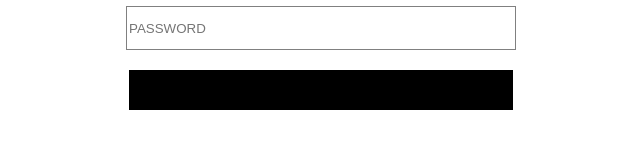
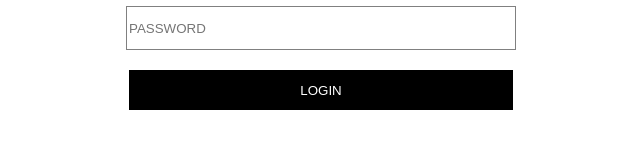
Before and after one commit to minjae7311/moby-si, a React (Create React App) app: page / in a window 1280 px wide. Shown: the part 364-512 px from the top of the page, without its empty margins (319-959 px from the left). Built offline with nearby package versions, Linux system fonts and the light colour scheme.

Commit message:
Admin Login

```diff
--- a/src/Components/LoginForm/LoginForm.tsx
+++ b/src/Components/LoginForm/LoginForm.tsx
@@ -28,19 +28,22 @@ const Button = styled.button`
 `;
 
 interface IProps {
-  onSubmit: any;
+  // onSubmit: any;
+  onClick: any;
   onChange: any;
   idValue: string;
   pwValue: string;
 }
 
 const LoginForm: React.SFC<IProps> = ({
-  onSubmit,
+  // onSubmit,
+  onClick,
   onChange,
   idValue = "",
   pwValue = "",
 }) => (
-  <Form onSubmit={onSubmit}>
+  // <Form onSubmit={onSubmit}>
+  <Form>
     <Input
       name="inputId"
       value={idValue}
@@ -53,7 +56,10 @@ const LoginForm: React.SFC<IProps> = ({
       onChange={onChange}
       placeholder={"PASSWORD"}
     ></Input>
-    <Button type="submit"></Button>
+    {/* <Button type="submit">LOGIN</Button> */}
+    <Button type="button" onClick={onClick}>
+      LOGIN
+    </Button>
   </Form>
 );
 
--- a/src/Routes/Login/LoginContainer.tsx
+++ b/src/Routes/Login/LoginContainer.tsx
@@ -4,8 +4,8 @@ import React from "react";
 import LoginPresenter from "./LoginPresenter";
 import { RouteComponentProps } from "react-router-dom";
 import { Mutation } from "react-apollo";
-import { TEST_MUTATION } from "./LoginMutations";
-import { TestMutation_TestMutation, TestMutation } from "../../types/api";
+import { LOGIN_MUTATION } from "./LoginMutations";
+import { adminLoginVariables, adminLogin } from "../../types/api";
 
 interface IState {
   inputId: string;
@@ -24,7 +24,7 @@ class LoginContainer extends React.Component<IProps, IState> {
     this.state = { inputId: "", inputPw: "" };
 
     if (!props.location.state) {
-      props.history.push("/");
+      // props.history.push("/");
     }
 
     this.onChange = this.onChange.bind(this);
@@ -37,33 +37,41 @@ class LoginContainer extends React.Component<IProps, IState> {
     this.setState({ [name]: value } as any);
   };
 
-  public onSubmit: React.ChangeEventHandler<HTMLFormElement> = async (
-    event
-  ) => {
-    event.preventDefault();
-    this.props.history.push("/");
-  };
-
   public render() {
     // const { inputId, inputPw } = this.state;
 
     return (
-      <Mutation mutation={TEST_MUTATION}>
+      <Mutation mutation={LOGIN_MUTATION}>
         {() => (
-          <Mutation<TestMutation_TestMutation, TestMutation>
-            mutation={TEST_MUTATION}
+          <Mutation<adminLogin, adminLoginVariables>
+            mutation={LOGIN_MUTATION}
+            variables={{
+              loginId: this.state.inputId,
+              loginPw: this.state.inputPw,
+            }}
             onCompleted={(data) => {
-              console.log("on Completed ::: ", data);
+              const { AdminLogin } = data;
+
+              if (AdminLogin.ok) {
+                /**
+                 * @todo login succeed
+                 */
+              } else {
+                console.log(AdminLogin.error);
+              }
+            }}
+            onError={(error) => {
+              console.error(error);
             }}
           >
             {(mutation, { loading }) => {
-              console.log(mutation);
               return (
                 <LoginPresenter
                   idValue={this.state.inputId}
                   pwValue={this.state.inputPw}
                   onChange={this.onChange}
-                  onSubmit={mutation}
+                  // onSubmit={mutation}
+                  onClick={mutation}
                 ></LoginPresenter>
               );
             }}
--- a/src/Routes/Login/LoginMutations.ts
+++ b/src/Routes/Login/LoginMutations.ts
@@ -4,9 +4,9 @@
 
 import { gql } from "apollo-boost";
 
-export const TEST_MUTATION = gql`
-  mutation TestMutation {
-    TestMutation {
+export const LOGIN_MUTATION = gql`
+  mutation adminLogin($loginId: String!, $loginPw: String!) {
+    AdminLogin(loginId: $loginId, loginPw: $loginPw) {
       ok
       error
     }
--- a/src/Routes/Login/LoginPresenter.tsx
+++ b/src/Routes/Login/LoginPresenter.tsx
@@ -3,25 +3,27 @@
 import * as React from "react";
 import LoginForm from "../../Components/LoginForm/LoginForm";
 import { MutationFunction } from "react-apollo";
-import { TestMutation_TestMutation, TestMutation } from "../../types/api";
+import { adminLoginVariables, adminLogin } from "../../types/api";
 
 interface IProps {
   onChange: (event: React.ChangeEvent<HTMLInputElement>) => void;
-  onSubmit: MutationFunction<TestMutation_TestMutation, TestMutation>;
-  // onSubmit: (event: React.ChangeEvent<HTMLFormElement>) => void;
+  // onSubmit: MutationFunction<adminLogin, adminLoginVariables>;
+  onClick: MutationFunction<adminLogin, adminLoginVariables>;
   idValue: string;
   pwValue: string;
 }
 
 const LoginPresenter: React.SFC<IProps> = ({
   onChange,
-  onSubmit,
+  // onSubmit,
+  onClick,
   idValue,
   pwValue,
 }) => (
   <LoginForm
     onChange={onChange}
-    onSubmit={onSubmit}
+    // onSubmit={onSubmit}
+    onClick={onClick}
     idValue={idValue}
     pwValue={pwValue}
   ></LoginForm>
--- a/src/apollo.ts
+++ b/src/apollo.ts
@@ -1,53 +1,24 @@
 /** @format */
 
-import ApolloClient from "apollo-boost";
+import ApolloClient, { Operation, InMemoryCache } from "apollo-boost";
 
 const client = new ApolloClient({
-  //   clientState: {
-  //     defaults: {
-  //       auth: {
-  //         __typename: "Auth",
-  //         isLoggedIn: Boolean(localStorage.getItem("jwt")),
-  //       },
-  //     },
-  //     resolvers: {
-  //       Mutation: {
-  //         logUserIn: (_, { token }, { cache }) => {
-  //           localStorage.setItem("jwt", token);
-  //           cache.writeData({
-  //             data: {
-  //               auth: {
-  //                 __typename: "Auth",
-  //                 isLoggedIn: true,
-  //               },
-  //             },
-  //           });
+  cache: new InMemoryCache(),
+  clientState: {
+    defaults: {
+      auth: {
+        __typename: "Auth",
+      },
+    },
+  },
 
-  //           return null;
-  //         },
-
-  //         logUserOut: (_, __, { cache }) => {
-  //           localStorage.removeItem("jwt");
-  //           cache.writeData({
-  //             data: {
-  //               auth: {
-  //                 __typename: "Auth",
-  //                 isLoggedIn: false,
-  //               },
-  //             },
-  //           });
-
-  //           return null;
-  //         },
-  //       },
-  //     },
-  //   },
-
-  //   request: async (operation: Operation) => {
-  //     operation.setContext({
-  //       headers: { "X-JWT": localStorage.getItem("jwt") || "" },
-  //     });
-  //   },
+  request: async (operation: Operation) => {
+    operation.setContext({
+      headers: {
+        /*"X-JWT": localStorage.getItem("jwt") || ""*/
+      },
+    });
+  },
 
   // graphql endpoint
   uri: "http://localhost:4000/graphql",
```
Also changed, not shown: src/types/api.d.ts (+11 -6 lines), schema.json.
